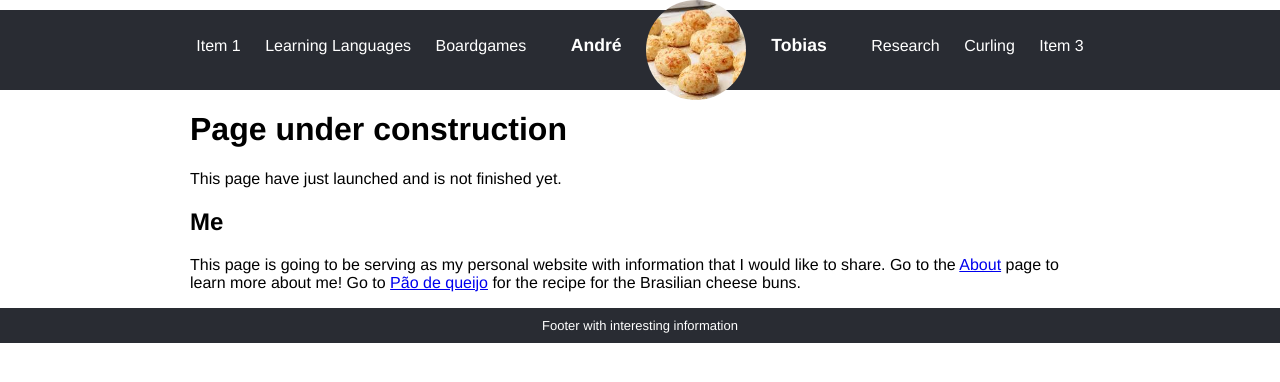
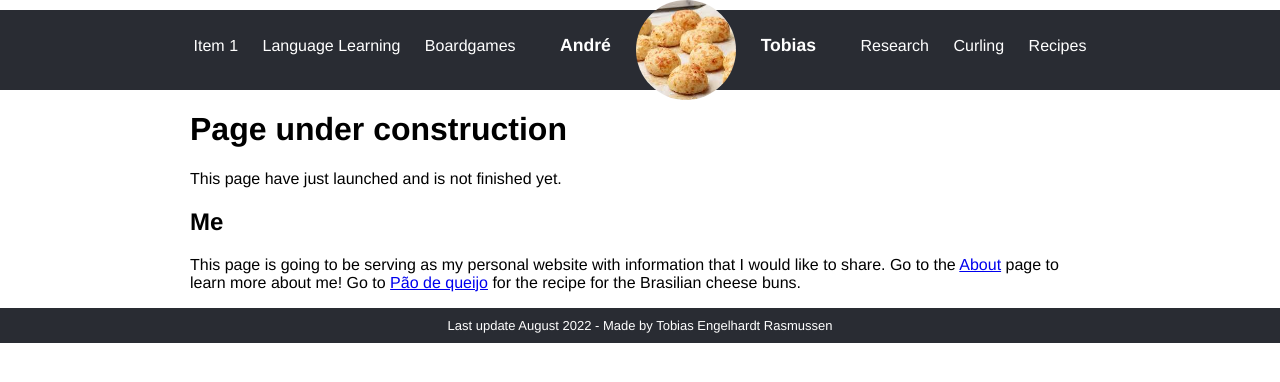
Before and after one commit to tobirasmu/tobirasmu.github.io, a Jekyll site: the page built from index.md, in a window 1280 px wide. Shown: the top 382 px of the page. Built offline with Jekyll 4.4.1, drawn with Linux system fonts in a browser that asks for light colours.

Commit message:
Small updates

```diff
--- a/_includes/footer.html
+++ b/_includes/footer.html
@@ -1,5 +1,5 @@
 <footer>
   <div class="footer_menu">
-    Footer with interesting information
+    Last update August 2022 - Made by Tobias Engelhardt Rasmussen
   </div>
 </footer>
--- a/_includes/head.html
+++ b/_includes/head.html
@@ -3,5 +3,5 @@
   <meta name="viewport" content="width=device-width, initial-scale=1.0"
   <meta htto-equiv="X-UA-Compatible" content="ie=edge">
   <title>{% if page.title %}{{ page.title | escape }}{% else %}{{ site.title | escape }}{% endif %}</title>
-  <link rel="stylesheet" href="{{ '/assets/css/main2.css' | prepend: site.url }}">
+  <link rel="stylesheet" href="{{ '/assets/css/main.css' | prepend: site.url }}">
 </head>
--- a/_includes/header.html
+++ b/_includes/header.html
@@ -9,7 +9,7 @@
     <li class="TM_left">
       <ul class="TM_left-menu">
         <li class="TM"><a href="#" class="nav-link">Item 1</a></li>
-        <li class="TM"><a href="#" class="nav-link">Learning Languages</a></li>
+        <li class="TM"><a href="#" class="nav-link">Language Learning</a></li>
         <li class="TM"><a href="#" class="nav-link">Boardgames</a></li>
       </ul>
     </li>
@@ -24,7 +24,7 @@
       <ul class="TM_right-menu">
         <li class="TM"><a href="#" class="nav-link">Research</a></li>
         <li class="TM"><a href="#" class="nav-link">Curling</a></li>
-        <li class="TM"><a href="#" class="nav-link">Item 3</a></li>
+        <li class="TM"><a href="#" class="nav-link">Recipes</a></li>
       </ul>
     </li>
     <li><div class="hamburgerr">
--- a/assets/css/main.css
+++ b/assets/css/main.css
@@ -1,18 +1,127 @@
-/* Header and footer */
+body {
+  font-family: Helvetica Neue, Helvetica, Arial, sans-serif;
+  color: black;
+  margin: 0;
+  padding: 0;
+}
+h1 {
+  color: black;
+}
+button {
+  color: blue;
+}
+
+li {
+  list-style: none;
+}
+
 header {
   background: rgb(41, 44, 51);
-  padding: 0px;
-  height: 75px;
+  margin: 10px 0 0 0;
+  padding: 0 0 0 0;
+  height: 80px;
 }
+
+header nav {
+  margin: 0;
+  padding: 20px 0 0 0;
+}
+
+header a {
+  text-decoration: none;
+  color: white;
+}
+
+header ul li {
+  display: inline-flex;
+  margin: 0;
+  padding: 0;
+}
+
+header ul.TM {
+  padding: 0;
+  margin: 5px 0 0 0;
+  text-align: center;
+  align-items: center;
+}
+
+li.TM_img a {
+  background-image: url("/assets/pics/PDQ.jpeg");
+  background-size: cover;
+  padding: 0;
+  text-indent: -99999px;
+  width: 100px;
+  height: 100px;
+  border-radius: 50px;
+  overflow: display;
+  position: relative;
+  top: -35px;
+}
+
+header ul.TM li {
+  padding: 0 10px 0 10px;
+}
+
+header ul li ul {
+  padding: 0 0 0 0;
+}
+
+ul.TM_mid {
+  padding: 0;
+}
+
+li.TM {
+  padding: 25px 0 0 0;
+}
+
+li.TM_mid {
+  font-size: 1.1rem;
+  font-weight: bold;
+}
+
+.hamburgerr {
+  display: none;
+  cursor: pointer;
+}
+.hamburgerl {
+  display: none;
+  cursor: pointer;
+}
+
+.bar {
+  background-color: white;
+  display: block;
+  width: 25px;
+  height: 3px;
+  margin: 5px 0 0 0;
+  -webkit-transition: all 0.3s ease-in-out;
+  transition: all 0.3s ease-in-out;
+}
+
 footer {
   background: rgb(41, 44, 51);
   padding: 10px;
   margin: auto;
 }
-nav {
+
+div.footer_menu {
+  text-align: center;
+  color: white;
+  margin: auto;
+  font-size: 13px;
+}
+
+div.page_content {
   margin: 0;
-  padding: 0;
+  padding: 0
 }
+
+div.wrapper {
+  width: 900px;
+  margin: auto;
+}
+
+/*Here are the style choices for the tables*/
 table {
   box-shadow: 0 4px 8px 1px rgba(0, 0, 0, 0.2);
 }
@@ -30,88 +139,76 @@
 tr:nth-child(odd) {
   background-color: rgba(0, 0, 0, 0.05);
 }
-/* Here are the style choices for the top menu */
-ul.top_menu {
-  list-style-type: circle;
-  margin: auto;
-  padding: 30px;
-  width: 900px;
-}
-li.top_menu {
-  display: inline-block;
-  margin: 0 20px 0 0;
-  color: white;
-}
 
-header li.top_menu_img {
-  background-image: url('/assets/pics/PDQ.jpeg');
-  background-size: cover;
-  display: inline-block;
-  height: 100px;
-  width: 100px;
-  border-radius: 50px;
-  text-indent: -999999px;
-  overflow: visible;
-  position: relative;
-  top: -40px;
-}
+@media(max-width: 980px) {
+  header nav {
+      padding: 15px 0 0 0;
+  }
+  .hamburgerr {
+    display: block;
+  }
+  .hamburgerl {
+    display: block;
+  }
+  .TM_right-menu {
+    position: fixed;
+    top: 100px;
+    left: 100%;
+    background-color: rgb(41, 44, 51);
+    color: black;
+    display: flex;
+    flex-direction: column;
+    width: 100%;
+    align-items: center;
+    transition: 0.3s;
+    padding: 10px 0 0 0;
+  }
+  .TM_left-menu {
+    position: fixed;
+    top: 100px;
+    left: -100%;
+    background-color: rgb(41, 44, 51);
+    color: black;
+    display: flex;
+    flex-direction: column;
+    width: 100%;
+    align-items: center;
+    transition: 0.3s;
+    padding: 10px 0 0 0;
+  }
+  li.TM {
+    margin: 0 0 16px 0;
+  }
+  .hamburgerl.active .bar:nth-child(2) {
+    opacity: 0;
+  }
+  .hamburgerl.active .bar:nth-child(1) {
+    transform: translateY(8px) rotate(45deg);
+  }
+  .hamburgerl.active .bar:nth-child(3) {
+    transform: translateY(-8px) rotate(-45deg);
+  }
+  .hamburgerr.active .bar:nth-child(2) {
+    opacity: 0;
+  }
+  .hamburgerr.active .bar:nth-child(1) {
+    transform: translateY(8px) rotate(45deg);
+  }
+  .hamburgerr.active .bar:nth-child(3) {
+    transform: translateY(-8px) rotate(-45deg);
+  }
+  .TM_left-menu.active {
+    left: 0;
+  }
+  .TM_right-menu.active {
+    left: 0;
+  }
 
-a.top_menu {
-  color: white;
-  padding: 4px;
-  border-radius: 10px;
-}
-a:hover {
-  color: black;
-  background: white;
-}
-div.footer_menu {
-  text-align: center;
-  color: white;
-  margin: auto;
-  font-size: 13px;
-}
-
-/* Overall */
-body {
-  font-family: Helvetica Neue, Helvetica, Arial, sans-serif;
-  color: black;
-  margin: 0;
-  padding: 0;
-}
-h1 {
-  color: black;
-}
-button {
-  color: blue;
-}
-
-div.page_content {
-  margin: 0;
-  padding: 0
-}
-
-div.wrapper {
-  width: 892px;
-  margin: auto;
-}
-
-a {
-  text-decoration: none;
-}
-
-@media screen and (max-width: 900px) {
-  ul.top_menu {
-    width: 80%;
-    margin: 0px;
-  }
-}
-
-@media screen and (max-width: 940px) {
   div.footer_menu {
     width: auto;
     padding-left: 14px;
   }
+
   div.wrapper {
     width: auto;
     padding-left: 24px;
--- a/assets/css/main2.css
+++ /dev/null
@@ -1,217 +0,0 @@
-body {
-  font-family: Helvetica Neue, Helvetica, Arial, sans-serif;
-  color: black;
-  margin: 0;
-  padding: 0;
-}
-h1 {
-  color: black;
-}
-button {
-  color: blue;
-}
-
-li {
-  list-style: none;
-}
-
-header {
-  background: rgb(41, 44, 51);
-  margin: 10px 0 0 0;
-  padding: 0 0 0 0;
-  height: 80px;
-}
-
-header nav {
-  margin: 0;
-  padding: 20px 0 0 0;
-}
-
-header a {
-  text-decoration: none;
-  color: white;
-}
-
-header ul li {
-  display: inline-flex;
-  margin: 0;
-  padding: 0;
-}
-
-header ul.TM {
-  padding: 0;
-  margin: 5px 0 0 0;
-  text-align: center;
-  align-items: center;
-}
-
-li.TM_img a {
-  background-image: url("/assets/pics/PDQ.jpeg");
-  background-size: cover;
-  padding: 0;
-  text-indent: -99999px;
-  width: 100px;
-  height: 100px;
-  border-radius: 50px;
-  overflow: display;
-  position: relative;
-  top: -35px;
-}
-
-header ul.TM li {
-  padding: 0 10px 0 10px;
-}
-
-header ul li ul {
-  padding: 0 0 0 0;
-}
-
-ul.TM_mid {
-  padding: 0;
-}
-
-li.TM {
-  padding: 25px 0 0 0;
-}
-
-li.TM_mid {
-  font-size: 1.1rem;
-  font-weight: bold;
-}
-
-.hamburgerr {
-  display: none;
-  cursor: pointer;
-}
-.hamburgerl {
-  display: none;
-  cursor: pointer;
-}
-
-.bar {
-  background-color: white;
-  display: block;
-  width: 25px;
-  height: 3px;
-  margin: 5px 0 0 0;
-  -webkit-transition: all 0.3s ease-in-out;
-  transition: all 0.3s ease-in-out;
-}
-
-footer {
-  background: rgb(41, 44, 51);
-  padding: 10px;
-  margin: auto;
-}
-
-div.footer_menu {
-  text-align: center;
-  color: white;
-  margin: auto;
-  font-size: 13px;
-}
-
-div.page_content {
-  margin: 0;
-  padding: 0
-}
-
-div.wrapper {
-  width: 900px;
-  margin: auto;
-}
-
-/*Here are the style choices for the tables*/
-table {
-  box-shadow: 0 4px 8px 1px rgba(0, 0, 0, 0.2);
-}
-th, td {
-  text-align: left;
-  padding: 10px;
-  padding-right: 20px;
-}
-th {
-  background: white;
-}
-tr:nth-child(even) {
-  background-color: rgba(0, 0, 0, 0.1);
-}
-tr:nth-child(odd) {
-  background-color: rgba(0, 0, 0, 0.05);
-}
-
-@media(max-width: 980px) {
-  header nav {
-      padding: 15px 0 0 0;
-  }
-  .hamburgerr {
-    display: block;
-  }
-  .hamburgerl {
-    display: block;
-  }
-  .TM_right-menu {
-    position: fixed;
-    top: 100px;
-    left: 100%;
-    background-color: rgb(41, 44, 51);
-    color: black;
-    display: flex;
-    flex-direction: column;
-    width: 100%;
-    align-items: center;
-    transition: 0.3s;
-    padding: 10px 0 0 0;
-  }
-  .TM_left-menu {
-    position: fixed;
-    top: 100px;
-    left: -100%;
-    background-color: rgb(41, 44, 51);
-    color: black;
-    display: flex;
-    flex-direction: column;
-    width: 100%;
-    align-items: center;
-    transition: 0.3s;
-    padding: 10px 0 0 0;
-  }
-  li.TM {
-    margin: 0 0 16px 0;
-  }
-  .hamburgerl.active .bar:nth-child(2) {
-    opacity: 0;
-  }
-  .hamburgerl.active .bar:nth-child(1) {
-    transform: translateY(8px) rotate(45deg);
-  }
-  .hamburgerl.active .bar:nth-child(3) {
-    transform: translateY(-8px) rotate(-45deg);
-  }
-  .hamburgerr.active .bar:nth-child(2) {
-    opacity: 0;
-  }
-  .hamburgerr.active .bar:nth-child(1) {
-    transform: translateY(8px) rotate(45deg);
-  }
-  .hamburgerr.active .bar:nth-child(3) {
-    transform: translateY(-8px) rotate(-45deg);
-  }
-  .TM_left-menu.active {
-    left: 0;
-  }
-  .TM_right-menu.active {
-    left: 0;
-  }
-
-  div.footer_menu {
-    width: auto;
-    padding-left: 14px;
-  }
-
-  div.wrapper {
-    width: auto;
-    padding-left: 24px;
-    padding-right: 24px;
-  }
-}
```
Also changed, not shown: _pages/404.md (+1 -0 lines).
